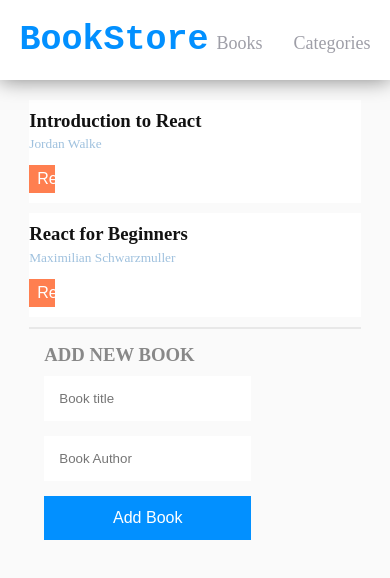
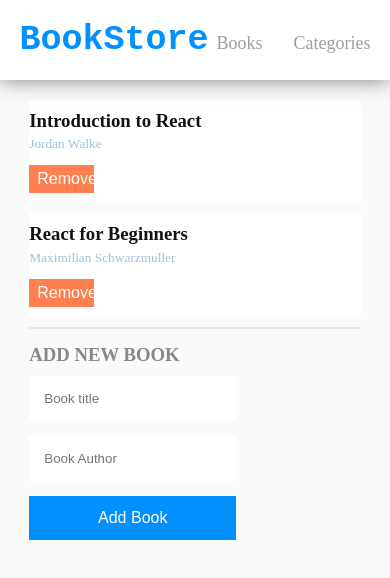
Before and after one commit to yayner2002/book-store, a React (Create React App) app: page / in a window 390 px wide. Shown: the top 578 px of the page. Built offline with nearby package versions, Linux system fonts and the light colour scheme.

Commit message:
Remove padding left from the form container

```diff
--- a/src/components/styles/Book.css
+++ b/src/components/styles/Book.css
@@ -46,4 +46,8 @@
     padding: 10px;
     padding-left: 0%;
   }
+
+  .delete-btn {
+    width: 20%;
+  }
 }
--- a/src/components/styles/Form.css
+++ b/src/components/styles/Form.css
@@ -5,6 +5,7 @@
   justify-content: flex-start;
   background-color: #fafafa;
   padding: 15px;
+  padding-left: 0%;
   border-top: 2px solid #e8e8e8;
 }
 
```
